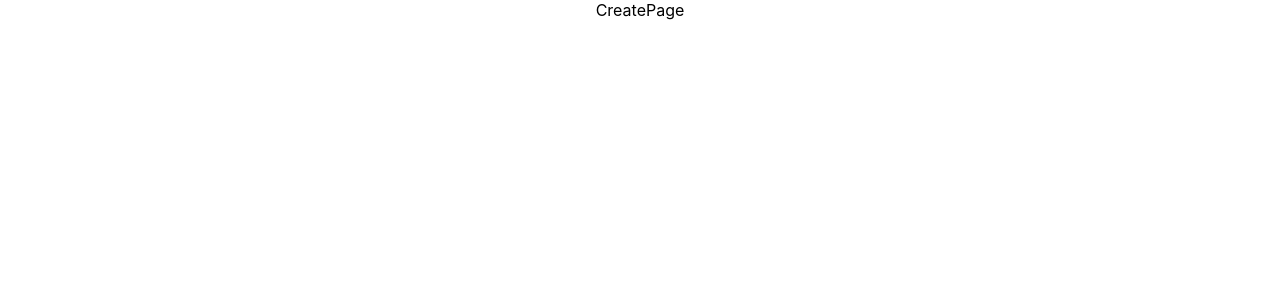
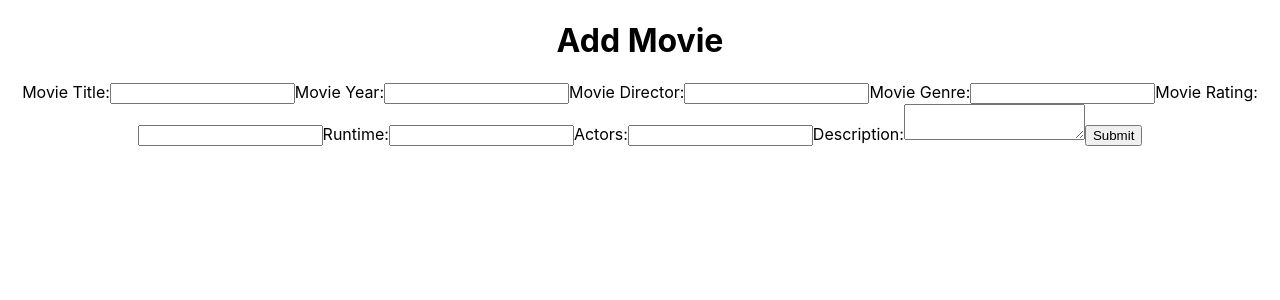
Before and after one commit to harleydi/react-router-movies, a React (Create React App) app: page /movies/create in a window 1280 px wide. Shown: the top 300 px of the page. Built offline with nearby package versions, Linux system fonts and the light colour scheme.

Commit message:
added CREATE functionality that allows user to create a movie

```diff
--- a/src/App.js
+++ b/src/App.js
@@ -68,7 +68,7 @@
   console.log(movies)
   return (
     <div className="App">
-      <Outlet context={{movies}} />
+      <Outlet context={{ movies, setMovies }} />
     </div>
   );
 }
--- a/src/Components/CreateMovie.js
+++ b/src/Components/CreateMovie.js
@@ -1,8 +1,69 @@
-import React from 'react'
+import React, { useState } from 'react'
+import { useNavigate, useOutletContext } from 'react-router-dom'
+import { v4 as uuid} from 'uuid'
+
 
 const CreatePage = () => {
+  const [title, setTitle] = useState("")
+  const [year, setYear] = useState("")
+  const [director, setDirector] = useState("")
+  const [genre, setGenre] = useState("")
+  const [rating, setRating] = useState("")
+  const [runtime, setRuntime] = useState("")
+  const [actors, setActors] = useState([])
+  const [plot, setPlot] = useState("")
+  const navigate = useNavigate()
+
+  const { movies, setMovies } = useOutletContext()
+
+  const handleSubmit = (e) => {
+    e.preventDefault()
+    const newMovie = {
+      id: uuid(),
+      title: title,
+      year: year,
+      director: director,
+      genre: genre,
+      rating: rating,
+      runtime: runtime,
+      actors: actors,
+      plot: plot
+    }
+    setMovies([...movies, newMovie])
+    setYear("")
+    setTitle("")
+    setRuntime("")
+    setRating("")
+    setPlot("")
+    setGenre("")
+    setDirector("")
+    setActors("")
+    navigate("/")
+  }
+
   return (
-    <div>CreatePage</div>
+    <div>
+      <h1>Add Movie</h1>
+      <form onSubmit={handleSubmit}>
+        <label htmlFor="title">Movie Title:</label>
+        <input type="text" name="title" value={title} onChange={(e) => setTitle(e.target.value)} />
+        <label htmlFor="year">Movie Year:</label>
+        <input type="text" name="year" value={year} onChange={(e) => setYear(e.target.value)} />
+        <label htmlFor="director">Movie Director:</label>
+        <input type="text" name="director" value={director} onChange={(e) => setDirector(e.target.value)} />
+        <label htmlFor="genre">Movie Genre:</label>
+        <input type="text" name="genre" value={genre} onChange={(e) => setGenre(e.target.value)} />
+        <label htmlFor="rating">Movie Rating:</label>
+        <input type="text" name="rating" value={rating} onChange={(e) => setRating(e.target.value)} />
+        <label htmlFor="runtime">Runtime:</label>
+        <input type="text" name="runtime" value={runtime} onChange={(e) => setRuntime(e.target.value)} />
+        <label htmlFor="actors">Actors:</label>
+        <input type="text" name="actors" value={actors} onChange={(e) => setActors(e.target.value)} />
+        <label htmlFor="plot">Description:</label>
+        <textarea type="text" name="plot" value={plot} onChange={(e) => setPlot(e.target.value)} />
+        <button>Submit</button>
+      </form>
+    </div>
   )
 }
 
--- a/src/Components/Home.js
+++ b/src/Components/Home.js
@@ -1,14 +1,20 @@
 import React, { useEffect } from 'react'
-import { useOutletContext } from 'react-router-dom'
+import { useNavigate, useOutletContext } from 'react-router-dom'
 import MovieCard from './MovieCard'
+
+
+
+
 const Home = () => {
   const { movies } = useOutletContext()
+  const navigate = useNavigate()
 
 
 
   return (
     <div>
         <h1>Home</h1>
+        <button onClick={() => navigate("/movies/create")}>Add Movie</button>
         <div>
           {movies.map((movie) => <MovieCard movie={movie} />)}
         </div>
```
